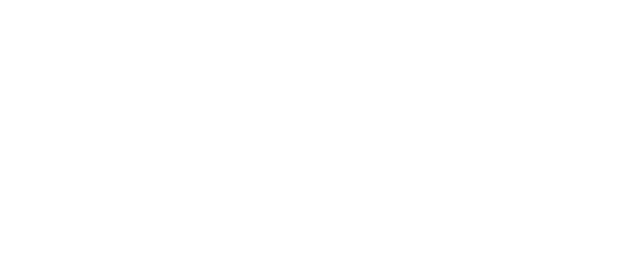
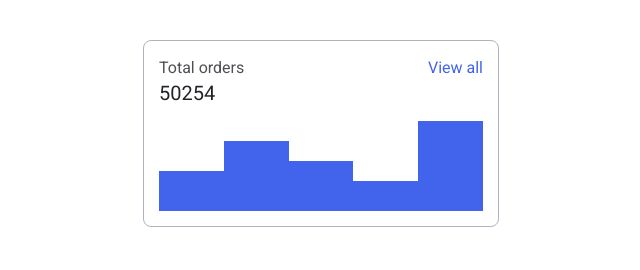
Before and after one commit to js-tasks-ru/htmlcss-20211021_maestroat, a website: page 04-lection2/01-histogram/index.html in a window 1280 px wide. Shown: the whole page, without its empty margins (319-959 px from the left). Drawn offline with Linux system fonts and the light colour scheme.

Commit message:
new Histogram

```diff
--- a/04-lection2/01-histogram/histogram.css
+++ b/04-lection2/01-histogram/histogram.css
@@ -0,0 +1,78 @@
+.histogram {
+    width: 354px;
+    height: 185px;
+    background-color: var(--white);
+    border: 1px solid var(--grey-3);
+    border-radius: 8px;
+    display: flex;
+    flex-flow: column wrap;
+    justify-content: space-between;
+    font-family: 'Inter', 'Roboto', sans-serif;
+    font-style: normal;
+    font-weight: normal;
+    font-size: 16px;
+    line-height: 24px;
+    color: var(--black);
+}
+.histogram__group-1 {
+    display: flex;
+    flex-flow: row wrap;
+    justify-content: space-between;
+    margin: 15px 15px 0 15px;
+}
+.histogram__total-orders__1 {
+    opacity: 0.8;
+}
+.histogram__total-orders__2 {
+    font-size: 20px;
+    line-height: 26px;
+}
+.histogram__total-orders__1,
+.histogram__total-orders__2 {
+    margin: 0;
+    padding: 0;
+}
+.histogram_view-all {
+    color: var(--blue-1);
+}
+.histogram__group-2 {
+    display: flex;
+    flex-flow: row wrap;
+    align-items: flex-end;
+    margin: 0 15px 15px 15px;
+}
+.histogram__line-1 {
+    height: 40px;
+    background-color: var(--blue-1);
+    flex-grow: 1;
+    flex-shrink: 1;
+    flex-basis: auto;
+}
+.histogram__line-2 {
+    height: 70px;
+    background-color: var(--blue-1);
+    flex-grow: 1;
+    flex-shrink: 1;
+    flex-basis: auto;
+}
+.histogram__line-3 {
+    height: 50px;
+    background-color: var(--blue-1);
+    flex-grow: 1;
+    flex-shrink: 1;
+    flex-basis: auto;
+}
+.histogram__line-4 {
+    height: 30px;
+    background-color: var(--blue-1);
+    flex-grow: 1;
+    flex-shrink: 1;
+    flex-basis: auto;
+}
+.histogram__line-5 {
+    height: 90px;
+    background-color: var(--blue-1);
+    flex-grow: 1;
+    flex-shrink: 1;
+    flex-basis: auto;
+}
--- a/04-lection2/01-histogram/index.html
+++ b/04-lection2/01-histogram/index.html
@@ -2,10 +2,34 @@
 <!-- Страница с гистограммой -->
 <html lang="ru">
 <head>
+    <title>Histogram</title>
     <link rel="stylesheet" href="../../assets/css/main.css">
     <link rel="stylesheet" href="./histogram.css">
+    <link rel="preconnect" href="https://fonts.googleapis.com">
+    <link rel="preconnect" href="https://fonts.gstatic.com" crossorigin>
+    <link href="https://fonts.googleapis.com/css2?family=Inter&display=swap" rel="stylesheet">
+    <meta charset="utf-8">
 </head>
 <body>
-
+<section class="histogram-center">
+    <div class="histogram main__histogram">
+        <div class="histogram__group-1">
+            <div class="histogram__total-orders">
+                <p class="histogram__total-orders__1">Total orders</p>
+                <p class="histogram__total-orders__2">50254</p>
+            </div>
+            <div class="histogram_view-all">
+                View all
+            </div>
+        </div>
+        <div class="histogram__group-2">
+            <div class="histogram__line-1"></div>
+            <div class="histogram__line-2"></div>
+            <div class="histogram__line-3"></div>
+            <div class="histogram__line-4"></div>
+            <div class="histogram__line-5"></div>
+        </div>
+    </div>
+</section>
 </body>
 </html>
--- a/assets/css/main.css
+++ b/assets/css/main.css
@@ -32,7 +32,7 @@
     font-family: 'Roboto', 'Helvetica', sans-serif;
 }
 
-.main {
+.button-main {
     display: flex;
     flex-basis: auto;
     flex-flow: row wrap;
@@ -40,8 +40,7 @@
 .button-group-center {
     display: flex;
     flex-wrap: wrap;
-    margin: auto;
-    margin-top: 40px;
+    margin: 40px auto;
 }
 .button-group {
     display: flex;
@@ -49,14 +48,39 @@
     flex-direction: column;
     flex-wrap: wrap;
     align-content: center;
-
     margin-right: 20px;
     width: 200px;
 }
-.button-group:last-child {margin-right: 0}
+.button-group > .button { margin-bottom: 8px; }
+.button-group > .button:last-child { margin-bottom: 0; }
 
 .accordion-center {
     width: 45%;
-    margin: auto;
-    margin-top: 40px;
+    margin: 40px auto;
 }
+.accordion-center > .accordion { margin-bottom: 8px; }
+.accordion-center > .accordion:last-child {margin-bottom: 0}
+
+.sceleton-center {
+    display: flex;
+    flex-wrap: wrap;
+}
+.main__sceleton {
+    margin: 40px auto;
+}
+
+.histogram-center {
+    display: flex;
+    flex-wrap: wrap;
+}
+.main__histogram {
+    margin: 40px auto;
+}
+
+.tooltip__center {
+    display: flex;
+    flex-wrap: wrap;
+}
+.main__tooltip {
+    margin: 100px auto;
+}
```
Lines whose indentation alone changed are shown as unchanged.
